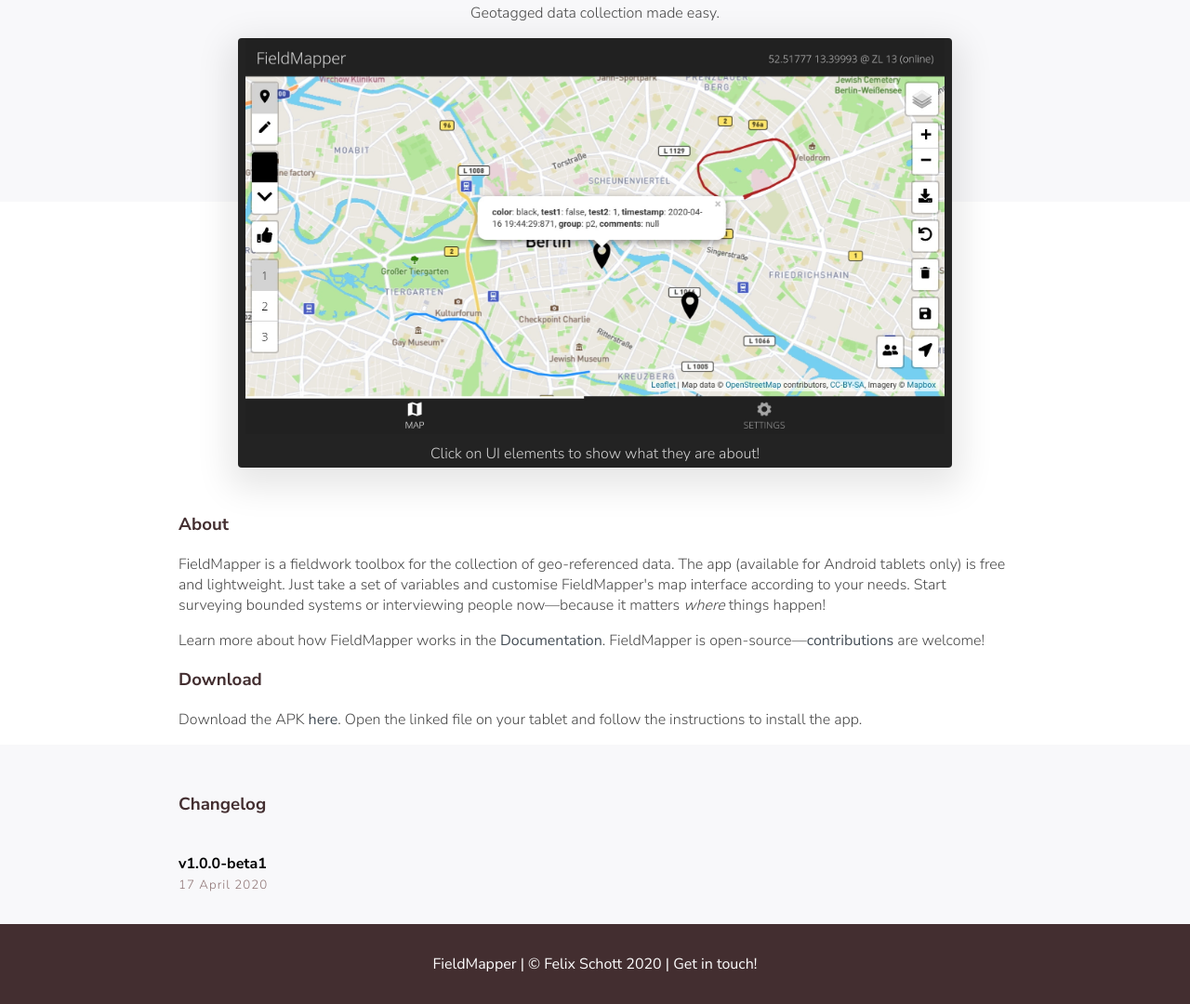
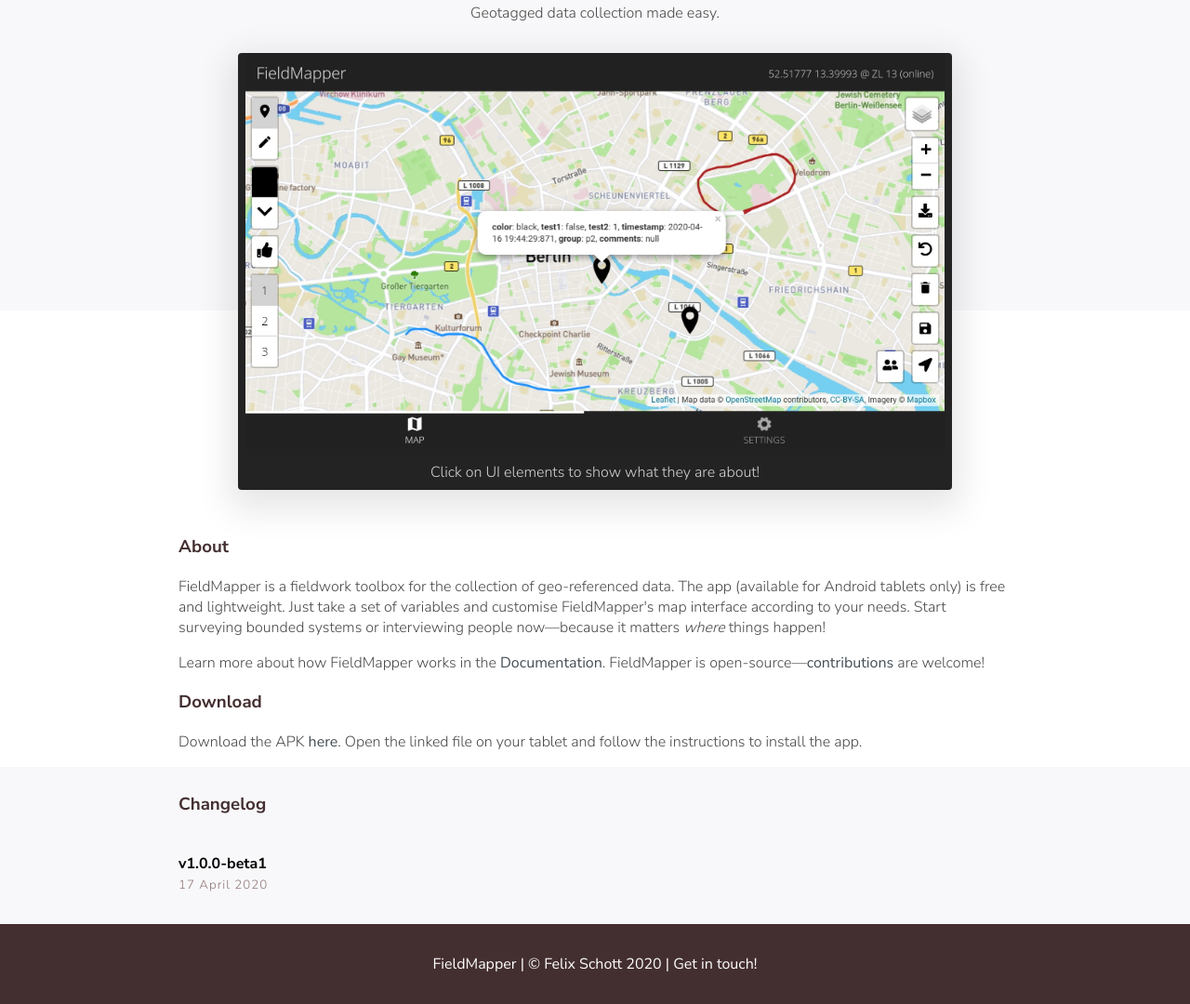
Before and after one commit to FieldMapperApp/fieldmapperapp.github.io, a plain HTML site: page index.html in a window 1280 px wide. Shown: the part 153-1233 px from the top of the page at 93% size. Drawn offline with nearby package versions, Linux system fonts and the light colour scheme.

Commit message:
style issues solved with js

```diff
--- a/imgmap.js
+++ b/imgmap.js
@@ -13,6 +13,15 @@ if (isMobile) {
 } else {
     scaleAreas()
 }
+
+// scale background
+
+
+let description = document.querySelector('.hero__description');
+let screenshot = document.querySelector('.screenshot-map');
+let distance = screenshot.getBoundingClientRect().bottom - screenshot.offsetHeight * 0.4 - description.getBoundingClientRect().bottom - description.offsetHeight * 3;
+document.querySelector('.hero').style.paddingBottom = distance.toString() + "px";
+screenshot.style.marginTop = "-" + distance.toString() + "px";
 
 // scale areas
 
--- a/scribbler-landing.css
+++ b/scribbler-landing.css
@@ -13,7 +13,7 @@ nav {
 .hero {
   text-align: center;
   background-color: var(--bg-color);
-  padding: 2rem 0 10rem 0;
+  padding: 2rem 0 0 0;
 }
 
 .hero__title {
@@ -27,7 +27,7 @@ nav {
 
 .screenshot-map {
   width: 60%;
-  margin: -11rem auto 3rem auto;
+  margin: 0 auto 3rem auto;
   text-align: left;
   color: lightgrey;
   padding: 0 0.6vw;
@@ -39,7 +39,7 @@ nav {
 
 .screenshot-description {
   width: 100%;
-  padding: 4px;
+  padding: 0.5rem;
   font-weight: 300;
   transition: height .3s;
   overflow: hidden;
@@ -139,7 +139,7 @@ nav {
 /* changelog section */
 .changelog {
   background-color: var(--bg-color);
-  padding: 2rem 0;
+  padding: 0.5rem 0 2rem 0;
 }
 
 .changelog__item {
```
